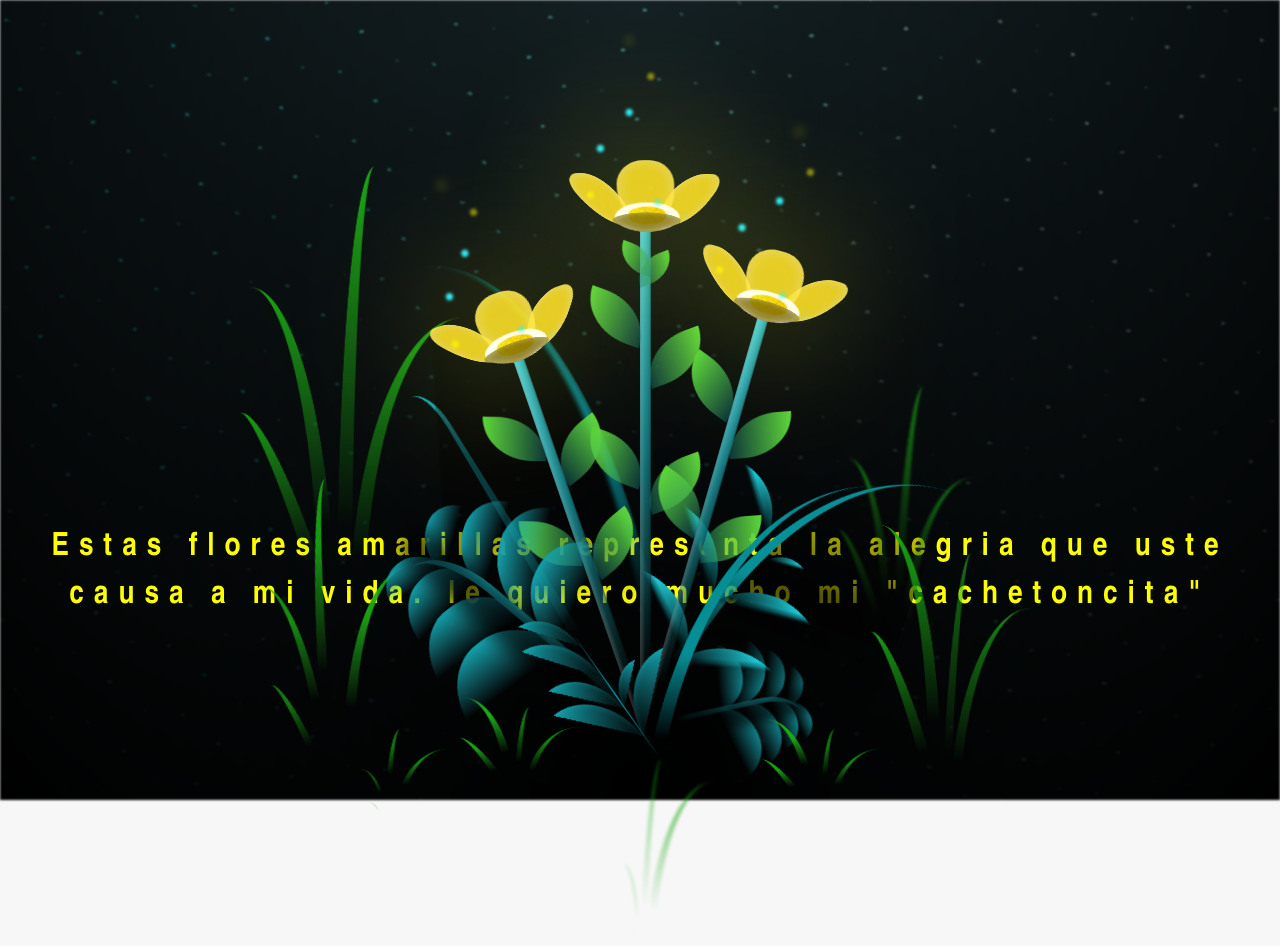
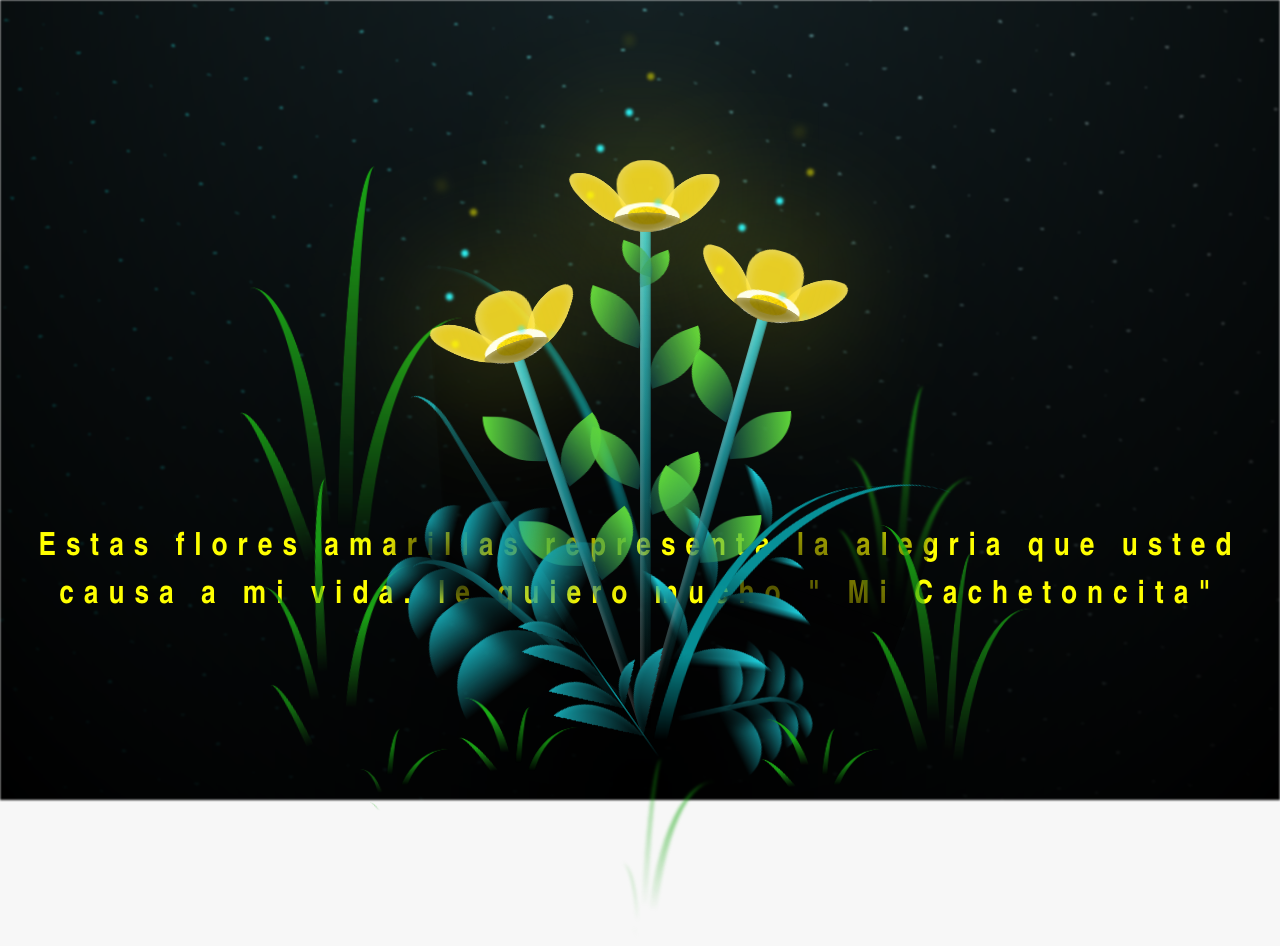
Before and after one commit to CDECH/DANIEL, a plain HTML site: page flower.html in a window 1280 px wide. Drawn offline with Linux system fonts and the light colour scheme.

Commit message:
Update flower.html

```diff
--- a/flower.html
+++ b/flower.html
@@ -13,8 +13,8 @@
     <div id="lyrics">
 
     </div>
-    <h1 class="titulo">Estas flores amarillas representa la alegria que uste causa a mi vida.
-      le quiero mucho mi "cachetoncita"
+    <h1 class="titulo">Estas flores amarillas representa la alegria que usted causa a mi vida.
+      le quiero mucho " Mi Cachetoncita"
     </h1>
 
     <div class="night"></div>
```
